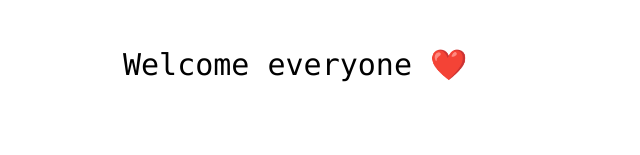
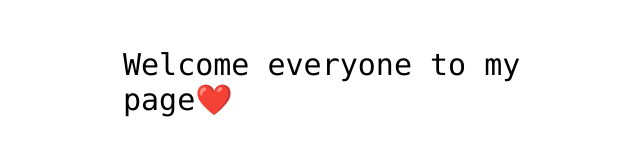
Before and after one commit to cesoirsurseine/cesoirsurseine.github.io, a plain HTML site: page index.html in a window 1280 px wide. Shown: the part 341-496 px from the top of the page, without its empty margins (317-957 px from the left). Drawn offline with Linux system fonts and the light colour scheme.

Commit message:
update my name

```diff
--- a/index.html
+++ b/index.html
@@ -12,7 +12,7 @@
 <img src="https://octodex.github.com/images/daftpunktocat-thomas.gif" id="octocat" alt="octocat-gif" />
 
 <!-- Change this code here by copy and pasting your template on line 15 -->
-<p>Welcome everyone ❤️</p>
+<p>Welcome everyone to my page❤️</p>
 
 </body>
 </html>
```
